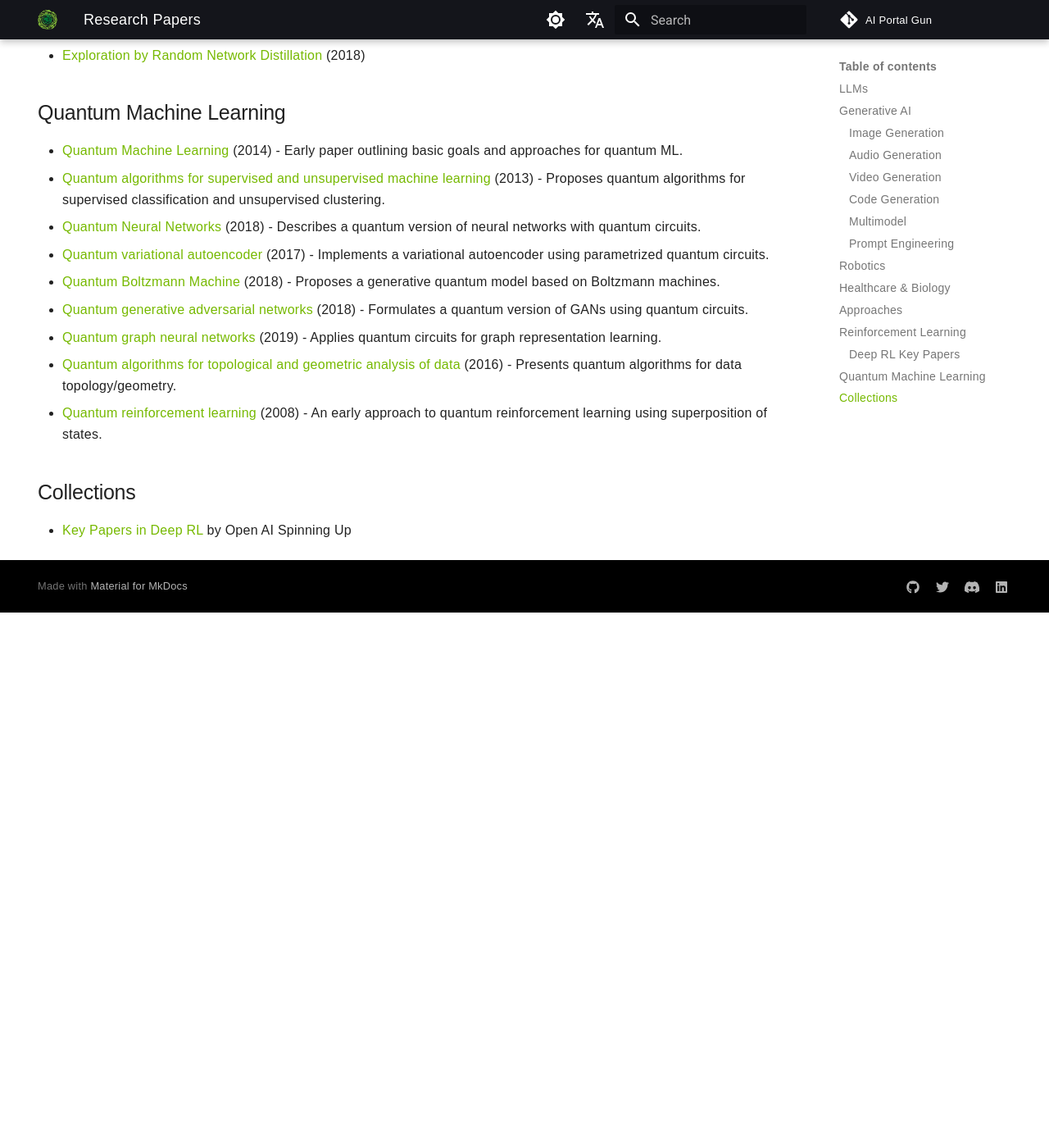
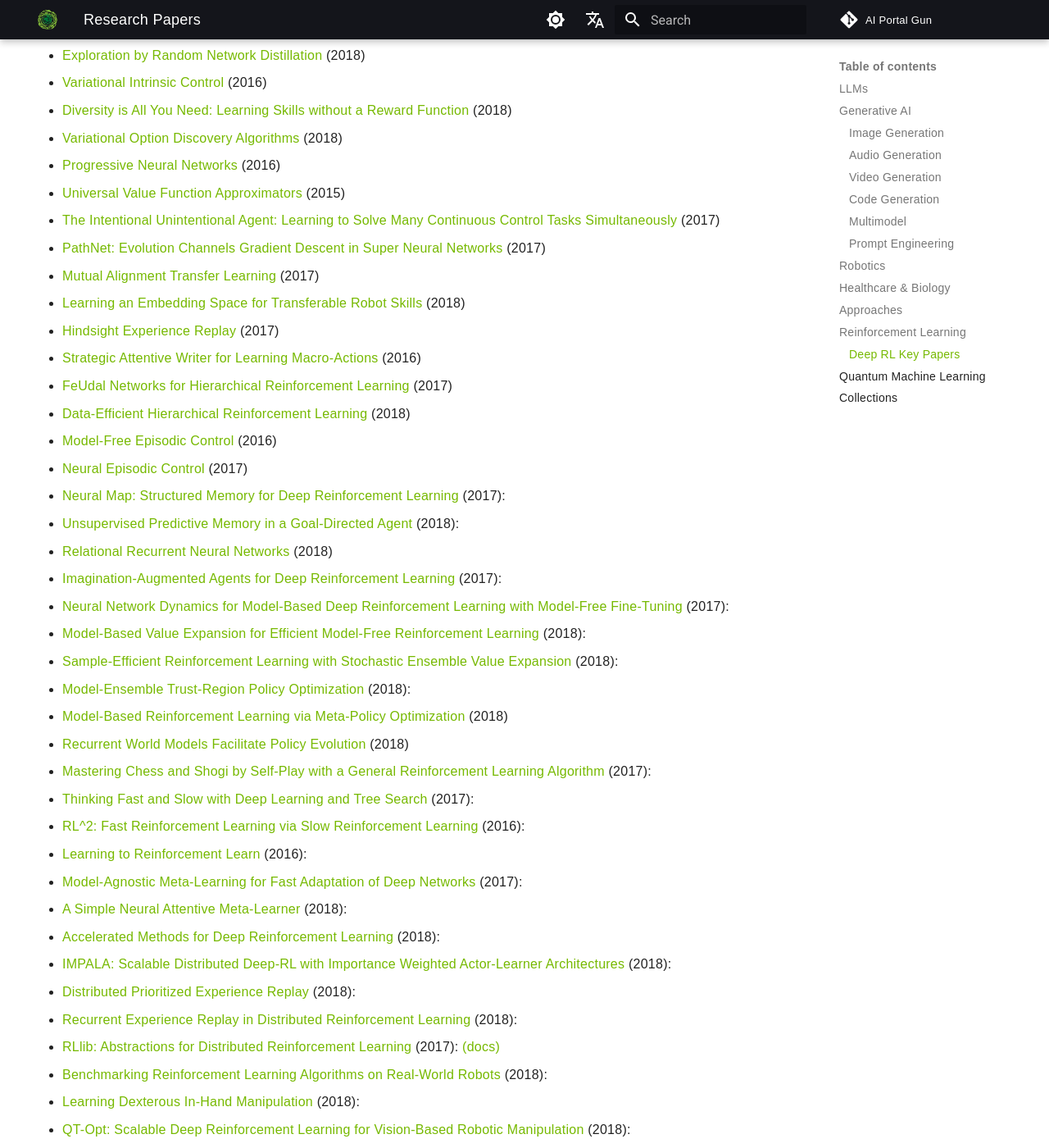
Before and after one commit to Mohit-Vaswani/AI-Portal-Gun, an MkDocs documentation site: the page built from docs/papers/papers.md, in a window 1280 px wide and 1400 px high, scrolled down 3669 px. Shown: the whole window at 82% size. Built offline with MkDocs 1.6.1 and Material for MkDocs 9.7.7, drawn with Linux system fonts in a browser that asks for light colours; comment, search, counter and statistics services are not loaded; before the commit the page ends 4416 px from its top, so only the background shows below that.

Commit message:
added papers

```diff
--- a/docs/papers/papers.md
+++ b/docs/papers/papers.md
@@ -85,6 +85,48 @@ Below, you'll find the latest, highly-cited papers, organized by their release d
 - [Curiosity-driven Exploration by Self-supervised Prediction](https://arxiv.org/abs/1705.05363) (2017)
 - [Large-Scale Study of Curiosity-Driven Learning](https://arxiv.org/abs/1808.04355) (2018)
 - [Exploration by Random Network Distillation](https://arxiv.org/abs/1810.12894) (2018)
+- [Variational Intrinsic Control](https://arxiv.org/abs/1611.07507) (2016)
+- [Diversity is All You Need: Learning Skills without a Reward Function](https://arxiv.org/abs/1802.06070) (2018)
+- [Variational Option Discovery Algorithms](https://arxiv.org/abs/1807.10299) (2018)
+- [Progressive Neural Networks](https://arxiv.org/abs/1606.04671) (2016)
+- [Universal Value Function Approximators](http://proceedings.mlr.press/v37/schaul15.pdf) (2015)
+- [The Intentional Unintentional Agent: Learning to Solve Many Continuous Control Tasks Simultaneously](https://arxiv.org/abs/1707.03300) (2017)
+- [PathNet: Evolution Channels Gradient Descent in Super Neural Networks](https://arxiv.org/abs/1701.08734) (2017)
+- [Mutual Alignment Transfer Learning](https://arxiv.org/abs/1707.07907) (2017)
+- [Learning an Embedding Space for Transferable Robot Skills](https://openreview.net/forum?id=rk07ZXZRb&noteId=rk07ZXZRb) (2018)
+- [Hindsight Experience Replay](https://arxiv.org/abs/1707.01495) (2017)
+- [Strategic Attentive Writer for Learning Macro-Actions](https://arxiv.org/abs/1606.04695) (2016)
+- [FeUdal Networks for Hierarchical Reinforcement Learning](https://arxiv.org/abs/1703.01161) (2017)
+- [Data-Efficient Hierarchical Reinforcement Learning](https://arxiv.org/abs/1805.08296)
+(2018)
+- [Model-Free Episodic Control](https://arxiv.org/abs/1606.04460) (2016)
+- [Neural Episodic Control](https://arxiv.org/abs/1703.01988) (2017)
+- [Neural Map: Structured Memory for Deep Reinforcement Learning](https://arxiv.org/abs/1702.08360) (2017):
+- [Unsupervised Predictive Memory in a Goal-Directed Agent](https://arxiv.org/abs/1803.10760) (2018):
+- [	Relational Recurrent Neural Networks](https://arxiv.org/abs/1806.01822) (2018)
+- [Imagination-Augmented Agents for Deep Reinforcement Learning](https://arxiv.org/abs/1707.06203) (2017):
+- [Neural Network Dynamics for Model-Based Deep Reinforcement Learning with Model-Free Fine-Tuning](https://arxiv.org/abs/1708.02596) (2017):
+- [Model-Based Value Expansion for Efficient Model-Free Reinforcement Learning](https://arxiv.org/abs/1803.00101) (2018):
+- [Sample-Efficient Reinforcement Learning with Stochastic Ensemble Value Expansion](https://arxiv.org/abs/1807.01675) (2018):
+- [Model-Ensemble Trust-Region Policy Optimization](https://openreview.net/forum?id=SJJinbWRZ&noteId=SJJinbWRZ) (2018):
+- [Model-Based Reinforcement Learning via Meta-Policy Optimization](https://arxiv.org/abs/1809.05214) (2018)
+- [Recurrent World Models Facilitate Policy Evolution](https://arxiv.org/abs/1809.01999) (2018)
+- [Mastering Chess and Shogi by Self-Play with a General Reinforcement Learning Algorithm](https://arxiv.org/abs/1712.01815) (2017):
+- [Thinking Fast and Slow with Deep Learning and Tree Search](https://arxiv.org/abs/1705.08439) (2017):
+- [RL^2: Fast Reinforcement Learning via Slow Reinforcement Learning](https://arxiv.org/abs/1611.02779) (2016):
+- [Learning to Reinforcement Learn](https://arxiv.org/abs/1611.05763) (2016):
+- [Model-Agnostic Meta-Learning for Fast Adaptation of Deep Networks](https://arxiv.org/abs/1703.03400) (2017):
+- [A Simple Neural Attentive Meta-Learner](https://openreview.net/forum?id=B1DmUzWAW&noteId=B1DmUzWAW) (2018):
+- [Accelerated Methods for Deep Reinforcement Learning](https://arxiv.org/abs/1803.02811) (2018):
+- [IMPALA: Scalable Distributed Deep-RL with Importance Weighted Actor-Learner Architectures](https://arxiv.org/abs/1802.01561) (2018):
+- [Distributed Prioritized Experience Replay](https://openreview.net/forum?id=H1Dy---0Z) (2018):
+- [Recurrent Experience Replay in Distributed Reinforcement Learning](https://openreview.net/forum?id=r1lyTjAqYX) (2018):
+- [RLlib: Abstractions for Distributed Reinforcement Learning](https://arxiv.org/abs/1712.09381) (2017): [(docs)](https://ray.readthedocs.io/en/latest/rllib.html)
+- [Benchmarking Reinforcement Learning Algorithms on Real-World Robots](https://arxiv.org/abs/1809.07731) (2018):
+- [Learning Dexterous In-Hand Manipulation](https://arxiv.org/abs/1808.00177) (2018):
+- [QT-Opt: Scalable Deep Reinforcement Learning for Vision-Based Robotic Manipulation](https://arxiv.org/abs/1806.10293) (2018):
+
+
 
 ## Quantum Machine Learning
 
```
